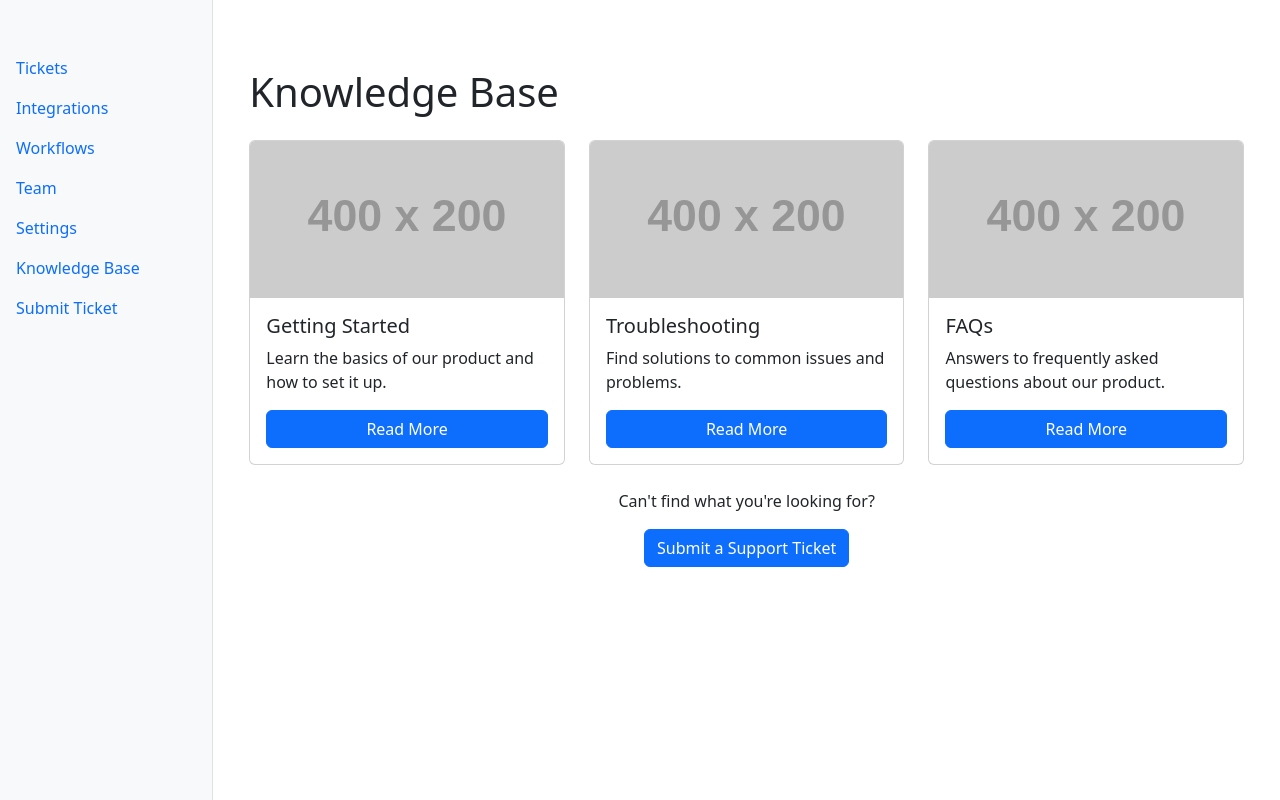
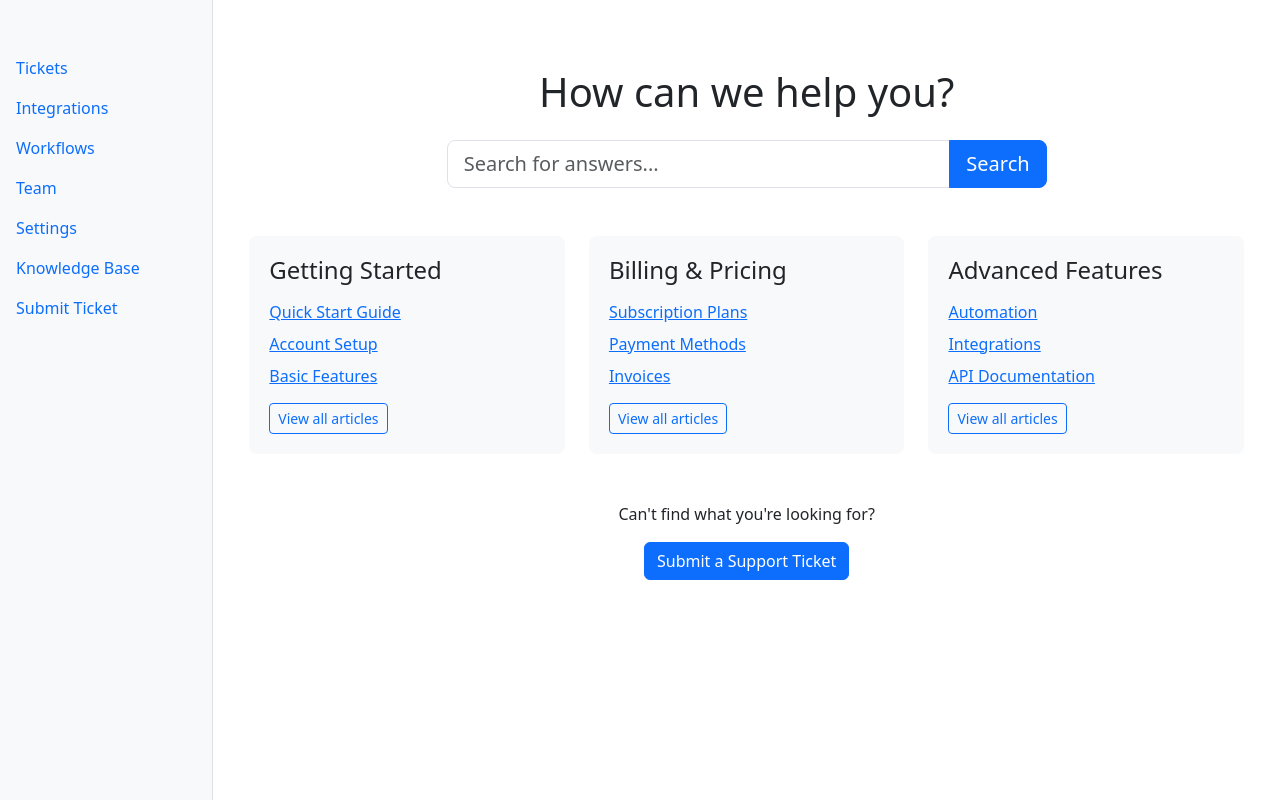
Before and after one commit to joegiglio/helpdesk-claude-dev-ai, a Flask app: page /knowledge-base in a window 1280 px wide. Run offline with Flask 2, Linux system fonts and the light colour scheme; grey boxes labelled with a size stand in for pictures from a placeholder-image service; some libraries are stand-ins or nearby versions.

Commit message:
Improved UI for KB page

```diff
--- a/static/css/styles.css
+++ b/static/css/styles.css
@@ -40,3 +40,25 @@
     margin-left: 240px;
     padding: 20px;
 }
+
+/* New styles for knowledge base */
+.search-container {
+    max-width: 600px;
+    margin: 0 auto;
+}
+.category-card {
+    background-color: #f8f9fa;
+    border-radius: 8px;
+    padding: 20px;
+    height: 100%;
+}
+.category-card h2 {
+    font-size: 1.5rem;
+    margin-bottom: 15px;
+}
+.category-card ul {
+    margin-bottom: 15px;
+}
+.category-card li {
+    margin-bottom: 8px;
+}
--- a/templates/knowledge_base.html
+++ b/templates/knowledge_base.html
@@ -2,39 +2,49 @@
 
 {% block content %}
 <div class="container mt-5">
-    <h1 class="mb-4">Knowledge Base</h1>
+    <h1 class="text-center mb-4">How can we help you?</h1>
 
-    <div class="row row-cols-1 row-cols-md-3 g-4">
-        <div class="col">
-            <div class="card h-100">
-                <img src="https://via.placeholder.com/400x200.png?text=Getting+Started" alt="Getting Started" class="card-img-top">
-                <div class="card-body d-flex flex-column">
-                    <h5 class="card-title">Getting Started</h5>
-                    <p class="card-text flex-grow-1">Learn the basics of our product and how to set it up.</p>
-                    <a href="#" class="btn btn-primary mt-auto">Read More</a>
-                </div>
+    <div class="search-container mb-5">
+        <form action="#" method="get">
+            <div class="input-group">
+                <input type="text" class="form-control form-control-lg" placeholder="Search for answers..." aria-label="Search for answers">
+                <button class="btn btn-primary btn-lg" type="submit">Search</button>
+            </div>
+        </form>
+    </div>
+
+    <div class="row">
+        <div class="col-md-4 mb-4">
+            <div class="category-card">
+                <h2>Getting Started</h2>
+                <ul class="list-unstyled">
+                    <li><a href="#">Quick Start Guide</a></li>
+                    <li><a href="#">Account Setup</a></li>
+                    <li><a href="#">Basic Features</a></li>
+                </ul>
+                <a href="#" class="btn btn-outline-primary btn-sm">View all articles</a>
             </div>
         </div>
-
-        <div class="col">
-            <div class="card h-100">
-                <img src="https://via.placeholder.com/400x200.png?text=Troubleshooting" alt="Troubleshooting" class="card-img-top">
-                <div class="card-body d-flex flex-column">
-                    <h5 class="card-title">Troubleshooting</h5>
-                    <p class="card-text flex-grow-1">Find solutions to common issues and problems.</p>
-                    <a href="#" class="btn btn-primary mt-auto">Read More</a>
-                </div>
+        <div class="col-md-4 mb-4">
+            <div class="category-card">
+                <h2>Billing & Pricing</h2>
+                <ul class="list-unstyled">
+                    <li><a href="#">Subscription Plans</a></li>
+                    <li><a href="#">Payment Methods</a></li>
+                    <li><a href="#">Invoices</a></li>
+                </ul>
+                <a href="#" class="btn btn-outline-primary btn-sm">View all articles</a>
             </div>
         </div>
-
-        <div class="col">
-            <div class="card h-100">
-                <img src="https://via.placeholder.com/400x200.png?text=FAQs" alt="FAQs" class="card-img-top">
-                <div class="card-body d-flex flex-column">
-                    <h5 class="card-title">FAQs</h5>
-                    <p class="card-text flex-grow-1">Answers to frequently asked questions about our product.</p>
-                    <a href="#" class="btn btn-primary mt-auto">Read More</a>
-                </div>
+        <div class="col-md-4 mb-4">
+            <div class="category-card">
+                <h2>Advanced Features</h2>
+                <ul class="list-unstyled">
+                    <li><a href="#">Automation</a></li>
+                    <li><a href="#">Integrations</a></li>
+                    <li><a href="#">API Documentation</a></li>
+                </ul>
+                <a href="#" class="btn btn-outline-primary btn-sm">View all articles</a>
             </div>
         </div>
     </div>
```
